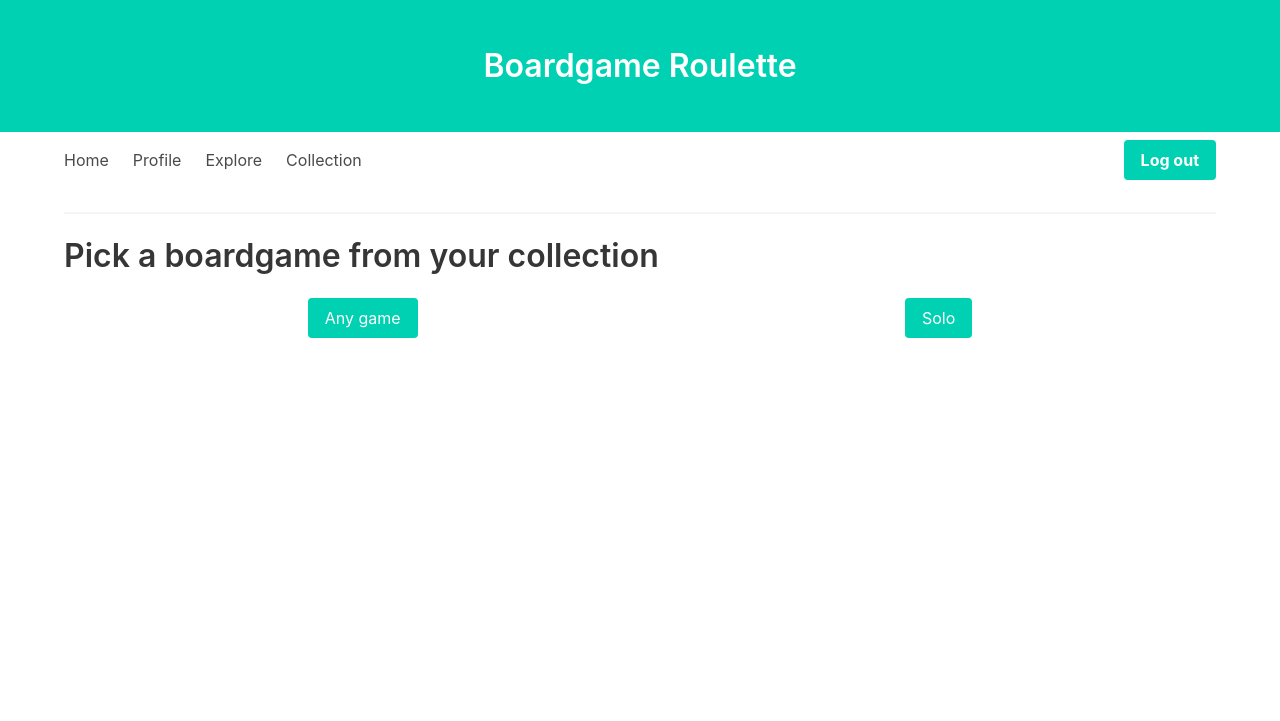
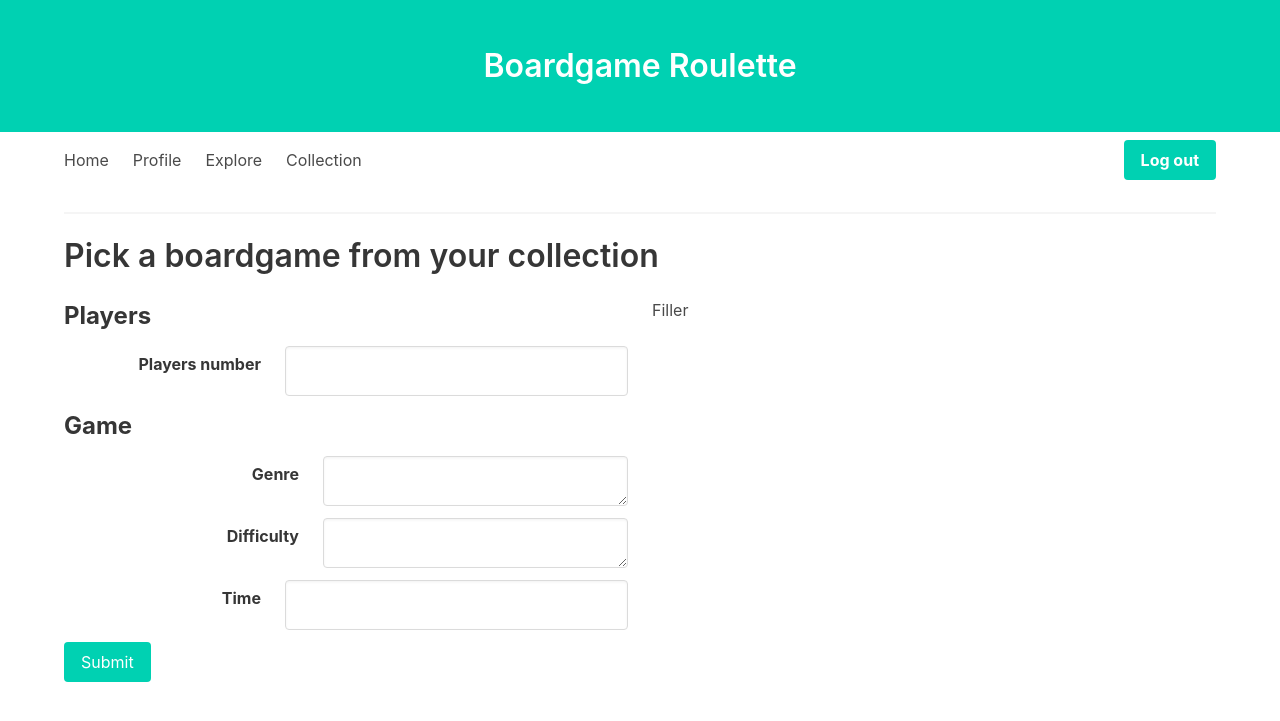
Before and after one commit to Elesh-Norn/Boardgame_Roulette, a Flask app: page /random in a window 1280 px wide. Shown: the top 721 px of the page. Run offline with Flask 2, Linux system fonts and the light colour scheme; the visitor is signed in with stand-in values (Sample User, id 1); data comes from the database, SQL or seed files in the repository; both versions use the stored data as it was after the commit.

Commit message:
Organising views. Layout Change.

```diff
--- a/app/__init__.py
+++ b/app/__init__.py
@@ -19,7 +19,7 @@ login = LoginManager(app)
 login.login_view = "login"
 mail = Mail(app)
 
-from app import routes, models, errors
+from app import user_views, boardgame_views, models, errors
 
 if not app.debug:
     if app.config["MAIL_SERVER"]:
--- /dev/null
+++ b/app/boardgame_views.py
@@ -0,0 +1,54 @@
+from flask import render_template, flash, redirect, url_for
+from flask import request
+from flask_login import current_user, login_user, logout_user
+from flask_login import login_required
+from app import app, db
+from app.models import User, Post, Boardgame
+from app.forms import AddBoardgame,  RandomGame
+
+@app.route("/collection", methods=["GET", "POST"])
+@login_required
+def collection():
+    form = AddBoardgame()
+    if form.validate_on_submit():
+        game = Boardgame(
+            title=form.title.data,
+            player_number_min=form.player_number_min.data,
+            player_number_max=form.player_number_max.data,
+            playtime_low=form.playtime_low.data,
+            playtime_max=form.playtime_max.data,
+        )
+
+        if current_user.own_game(game):
+            flash("You already have this game")
+            return redirect(url_for("collection"))
+
+        isgameindb = Boardgame.query.filter_by(title=game.title).first()
+        if not isgameindb:
+            db.session.add(game)
+
+        current_user.add_game(game)
+        db.session.commit()
+        flash("Your changes have been saved.")
+        return redirect(url_for("collection"))
+    games = current_user.collection
+    return render_template(
+        "collection.html", title="Your collection", games=games, form=form
+    )
+
+
+@app.route("/random", methods=["GET", "POST"])
+@login_required
+def random():
+    form = RandomGame()
+    game = None
+
+    if request.method == "POST":
+        if request.form["action"] == "Solo":
+            game = current_user.random_game(player_number_max=1)
+        elif request.form["action"] == "Any":
+            game = current_user.random_game()
+        if game is None:
+            flash("You do not posses games that match those criteria")
+            return redirect(url_for("random"))
+    return render_template("random.html", game=game, form=form)
--- a/app/forms.py
+++ b/app/forms.py
@@ -90,4 +90,18 @@ class AddBoardgame(FlaskForm):
 
 
 class RandomGame(FlaskForm):
+    player_number = IntegerField(
+        "Players number", validators=[NumberRange(min=1, max=None)]
+        )
+    genre = TextAreaField(
+        "Genre", validators=[Length(min=1, max=140)]
+        )
+
+    difficulty = TextAreaField(
+        "Difficulty", validators=[Length(min=1, max=140)]
+        )
+
+    time = IntegerField(
+        "Time", validators=[NumberRange(min=1, max=None)]
+        )
     submit = SubmitField(label="randomgame")
--- a/app/templates/random.html
+++ b/app/templates/random.html
@@ -5,31 +5,70 @@
 <div class="container">
     <h1 class="title">Pick a boardgame from your collection</h1>
     <form role="form" action="" method="post">
-        {{ form.hidden_tag() }}
-        <nav class="level">
+        <div class="columns">
+            <div class="column">
+                <div class="columns">
+                    <nav class="column">
+                        {{ form.hidden_tag() }}
+                        <div class="field">
+                            <label class="label is-large">Players</label>
 
-            <div class="level-item">
-                <div class="field">
-                    <p class="control">
-                        <button class="button is-primary" name="action" value="Any">
-                            Any game
-                        </button>
-                    </p>
+                            <div class="field is-horizontal">
+                                <div class="field-label is-normal">
+                                <label class="label" {{form.player_number.label }}</label>
+                                </div>
+                                <div class="control">
+                                    {{form.player_number(class_="input is-medium  is-expanded")}}
+                                </div>
+                            </div>
+                                <label class="label is-large">Game</label>
+
+                                <div class="field is-horizontal">
+                                    <div class="field-label is-normal">
+                                        <label class="label" {{form.genre.label }}</label>
+                                        </div>
+                                    <div class="control">
+                                        {{form.genre(class_="input is-medium  is-expanded")}}
+                                    </div>
+                                 </div>
+
+                                    <div class="field is-horizontal">
+                                        <div class="field-label is-normal">
+                                            <label class="label" {{form.difficulty.label }}</label>
+                                        </div>
+                                        <div class="control">
+                                            {{form.difficulty(class_="input is-medium  is-expanded")}}
+                                        </div>
+                                        </div>
+
+                                        <div class="field is-horizontal">
+                                            <div class="field-label is-normal">
+                                                <label class="label" {{form.time.label }}</label>
+                                                </div>
+
+                                            <div class="control">
+                                                {{form.time(class_="input is-medium is-expanded")}}
+                                            </div>
+                                            </div>
+                        </div>
+
+
+
+
+                        <div class="field is-grouped-right">
+                            <p class="control">
+                                <button class="button is-primary" name="action" value="Solo">
+                                    Submit
+                                </button>
+                            </p>
+                        </div>
+                    </nav>
                 </div>
-
             </div>
-
-            <div class="level-item">
-                <div class="field">
-                    <p class="control">
-                        <button class="button is-primary" name="action" value="Solo">
-                        Solo
-                        </button>
-                    </p>
-                </div>
-
+            <div class="column">
+                Filler
             </div>
-        </nav>
+        </div>
     </form>
 </div>
 
--- a/app/routes.py
+++ b/app/user_views.py
@@ -9,8 +9,7 @@ from app.models import User, Post, Boardgame
 from app.forms import LoginForm, RegistrationForm, EditProfileForm
 from app.forms import PostForm, ResetPasswordRequestForm
 from app.forms import ResetPasswordForm
-from app.forms import AddBoardgame
-from app.forms import RandomGame
+
 from app.email import send_password_reset_email
 
 
@@ -219,51 +218,3 @@ def reset_password(token):
         flash("Your password has been reset.")
         return redirect(url_for("login"))
     return render_template("reset_password.html", form=form)
-
-
-@app.route("/collection", methods=["GET", "POST"])
-@login_required
-def collection():
-    form = AddBoardgame()
-    if form.validate_on_submit():
-        game = Boardgame(
-            title=form.title.data,
-            player_number_min=form.player_number_min.data,
-            player_number_max=form.player_number_max.data,
-            playtime_low=form.playtime_low.data,
-            playtime_max=form.playtime_max.data,
-        )
-
-        if current_user.own_game(game):
-            flash("You already have this game")
-            return redirect(url_for("collection"))
-
-        isgameindb = Boardgame.query.filter_by(title=game.title).first()
-        if not isgameindb:
-            db.session.add(game)
-
-        current_user.add_game(game)
-        db.session.commit()
-        flash("Your changes have been saved.")
-        return redirect(url_for("collection"))
-    games = current_user.collection
-    return render_template(
-        "collection.html", title="Your collection", games=games, form=form
-    )
-
-
-@app.route("/random", methods=["GET", "POST"])
-@login_required
-def random():
-    form = RandomGame()
-    game = None
-
-    if request.method == "POST":
-        if request.form["action"] == "Solo":
-            game = current_user.random_game(player_number_max=1)
-        elif request.form["action"] == "Any":
-            game = current_user.random_game()
-        if game is None:
-            flash("You do not posses games that match those criteria")
-            return redirect(url_for("random"))
-    return render_template("random.html", game=game, form=form)
```
Also changed, not shown: app.db.
